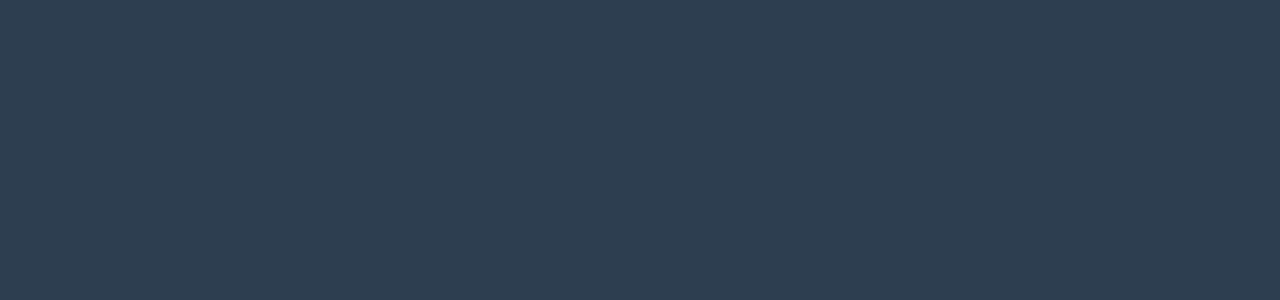
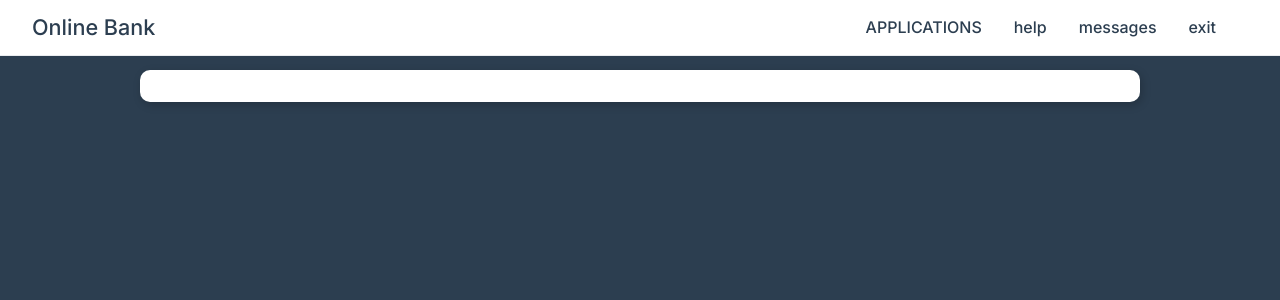
Before and after one commit to hel1yeah/onlineBank, a Vue app: page / in a window 1280 px wide. Shown: the top 300 px of the page. Built offline with nearby package versions, Linux system fonts and the light colour scheme.

Commit message:
feat: vue-router. components is,

```diff
--- a/package.json
+++ b/package.json
@@ -1,7 +1,7 @@
 {
-  "name": "vue-practice-app",
+  "name": "online-bank",
   "version": "0.1.0",
-  "private": true,
+  "private": false,
   "scripts": {
     "serve": "vue-cli-service serve --open",
     "build": "vue-cli-service build"
--- a/src/App.vue
+++ b/src/App.vue
@@ -1,7 +1,25 @@
-<template> </template>
+<template>
+  <component :is="layout + '-layout'" v-if="layout"></component>
+</template>
 
 <script>
-export default {};
+import { computed } from 'vue';
+import { useRoute } from 'vue-router';
+import MainLayout from './layout/MainLayout.vue';
+import AuthLayout from './layout/AuthLayout.vue';
+
+export default {
+  components: {
+    MainLayout,
+    AuthLayout,
+  },
+  setup() {
+    const route = useRoute();
+    return {
+      layout: computed(() => route.meta.layout),
+    };
+  },
+};
 </script>
 
 <style lang="scss" scoped></style>
--- /dev/null
+++ b/src/components/TheNavbar.vue
@@ -0,0 +1,31 @@
+<template>
+  <div class="navbar">
+    <h3>Online Bank</h3>
+    <ul class="navbar-menu">
+      <li class="navbar-menu__item">
+        <router-link to="/" class="navbar-menu__item-link"
+          >applications</router-link
+        >
+      </li>
+      <li class="navbar-menu__item">
+        <router-link to="/">help</router-link>
+      </li>
+      <li class="navbar-menu__item">
+        <a href="#">messages</a>
+      </li>
+      <li class="navbar-menu__item">
+        <a href="#">exit</a>
+      </li>
+    </ul>
+  </div>
+</template>
+
+<script>
+export default {};
+</script>
+
+<style>
+.navbar-menu__item-link {
+  text-transform: uppercase;
+}
+</style>
--- /dev/null
+++ b/src/layout/AuthLayout.vue
@@ -0,0 +1,11 @@
+<template>
+  <div class="container">
+    <div class="card"></div>
+  </div>
+</template>
+
+<script>
+export default {};
+</script>
+
+<style lang="scss" scoped></style>
--- /dev/null
+++ b/src/layout/MainLayout.vue
@@ -0,0 +1,18 @@
+<template>
+  <div class="container with-nav">
+    <div class="card">
+      <the-navbar></the-navbar>
+    </div>
+  </div>
+</template>
+
+<script>
+import TheNavbar from './../components/TheNavbar.vue';
+export default {
+  components: {
+    TheNavbar,
+  },
+};
+</script>
+
+<style lang="scss" scoped></style>
--- a/src/router/index.js
+++ b/src/router/index.js
@@ -1,22 +1,38 @@
-import { createRouter, createWebHistory } from 'vue-router'
-import Home from '../views/Home.vue'
+import { createRouter, createWebHistory } from 'vue-router';
+import Home from '../views/Home.vue';
+import Help from '../views/Help.vue';
+import Auth from '../views/Auth.vue';
 
 const routes = [
   {
     path: '/',
     name: 'Home',
-    component: Home
+    component: Home,
+    meta: {
+      layout: 'main',
+    },
   },
   {
-    path: '/about',
-    name: 'About',
-    component: () => import('../views/About.vue')
-  }
-]
+    path: '/help',
+    name: 'Help',
+    component: Help,
+    meta: {
+      layout: 'main',
+    },
+  },
+  {
+    path: '/auth',
+    name: 'Auth',
+    component: Auth,
+    meta: {
+      layout: 'auth',
+    },
+  },
+];
 
 const router = createRouter({
   history: createWebHistory(process.env.BASE_URL),
-  routes
-})
+  routes,
+});
 
-export default router
+export default router;
--- a/src/theme.css
+++ b/src/theme.css
@@ -32,6 +32,11 @@
   color: #3eaf7c;
   font-weight: 500;
   text-decoration: none;
+}
+
+a:first-letter {
+  text-transform: uppercase;
+  color: red;
 }
 
 h1,
@@ -94,10 +99,10 @@
 
 .btn:disabled {
   cursor: not-allowed;
-    opacity: 1!important;
-    background: #eee!important;
-    border-color: #ddd!important;
-    color: #999!important;
+  opacity: 1 !important;
+  background: #eee !important;
+  border-color: #ddd !important;
+  color: #999 !important;
 }
 
 .btn:active {
@@ -149,7 +154,7 @@
 
 .form-control input,
 .form-control select,
-.form-control textarea{
+.form-control textarea {
   font-family: Inter, Roboto, Oxygen, Fira Sans, Helvetica Neue, sans-serif;
   margin: 0;
   outline: none;
@@ -227,7 +232,7 @@
   align-items: center;
   justify-content: space-between;
   padding: 0.5rem 0;
-    transition: .22s all;
+  transition: 0.22s all;
   text-overflow: ellipsis;
   white-space: nowrap;
   overflow: hidden;
@@ -239,7 +244,7 @@
 
 .alert {
   padding: 1rem 1.5rem;
-    border-left-width: .5rem;
+  border-left-width: 0.5rem;
   border-left-style: solid;
   margin: 1rem 0;
   position: relative;
@@ -270,7 +275,7 @@
 .alert-title {
   text-transform: uppercase;
   font-weight: 600;
-    margin-bottom: -.4rem;
+  margin-bottom: -0.4rem;
   color: #222;
 }
 
@@ -301,13 +306,9 @@
   right: 0;
   left: 0;
   bottom: 0;
-    background: rgba(0, 0, 0, .35);
+  background: rgba(0, 0, 0, 0.35);
   z-index: 100;
 }
-
-
-
-
 
 .loader {
   font-size: 10px;
@@ -317,11 +318,27 @@
   height: 11em;
   border-radius: 50%;
   background: #ffffff;
-    background: -moz-linear-gradient(left, #ffffff 10%, rgba(255, 255, 255, 0) 42%);
-    background: -webkit-linear-gradient(left, #ffffff 10%, rgba(255, 255, 255, 0) 42%);
+  background: -moz-linear-gradient(
+    left,
+    #ffffff 10%,
+    rgba(255, 255, 255, 0) 42%
+  );
+  background: -webkit-linear-gradient(
+    left,
+    #ffffff 10%,
+    rgba(255, 255, 255, 0) 42%
+  );
   background: -o-linear-gradient(left, #ffffff 10%, rgba(255, 255, 255, 0) 42%);
-    background: -ms-linear-gradient(left, #ffffff 10%, rgba(255, 255, 255, 0) 42%);
-    background: linear-gradient(to right, #ffffff 10%, rgba(255, 255, 255, 0) 42%);
+  background: -ms-linear-gradient(
+    left,
+    #ffffff 10%,
+    rgba(255, 255, 255, 0) 42%
+  );
+  background: linear-gradient(
+    to right,
+    #ffffff 10%,
+    rgba(255, 255, 255, 0) 42%
+  );
   position: relative;
   -webkit-animation: load3 1.4s infinite linear;
   animation: load3 1.4s infinite linear;
@@ -403,7 +420,8 @@
   text-decoration: none;
 }
 
-.navbar-menu li a:hover, .navbar-menu li a.active {
+.navbar-menu li a:hover,
+.navbar-menu li a.active {
   border-bottom: 2px solid #3eaf7c;
 }
 
@@ -417,7 +435,7 @@
   font-size: 0.8rem;
   border: 1px solid #eee;
   border-radius: 15px;
-    padding: 0 .5rem;
+  padding: 0 0.5rem;
 }
 
 .badge.primary {
@@ -453,11 +471,11 @@
 }
 
 .table th {
-    padding: .5rem 1rem;
+  padding: 0.5rem 1rem;
 }
 
 .table td {
-    padding: .5rem 1rem;
+  padding: 0.5rem 1rem;
 }
 
 .table tbody td {
@@ -469,7 +487,7 @@
 }
 
 .breadcrumbs {
-    margin-bottom: .5rem;
+  margin-bottom: 0.5rem;
 }
 
 .filter {
@@ -492,7 +510,7 @@
   bottom: 0;
   background: #ccc;
   z-index: 100;
-    padding: .5rem;
+  padding: 0.5rem;
 }
 
 .sidebar-close {
--- /dev/null
+++ b/src/views/Auth.vue
@@ -0,0 +1,9 @@
+<template>
+  <div></div>
+</template>
+
+<script>
+export default {};
+</script>
+
+<style lang="scss" scoped></style>
```
Also changed, not shown: src/views/Help.vue (renamed from src/views/About.vue), 1 other file (tests, documents, lock files or other folders). Lines whose indentation alone changed are shown as unchanged.
